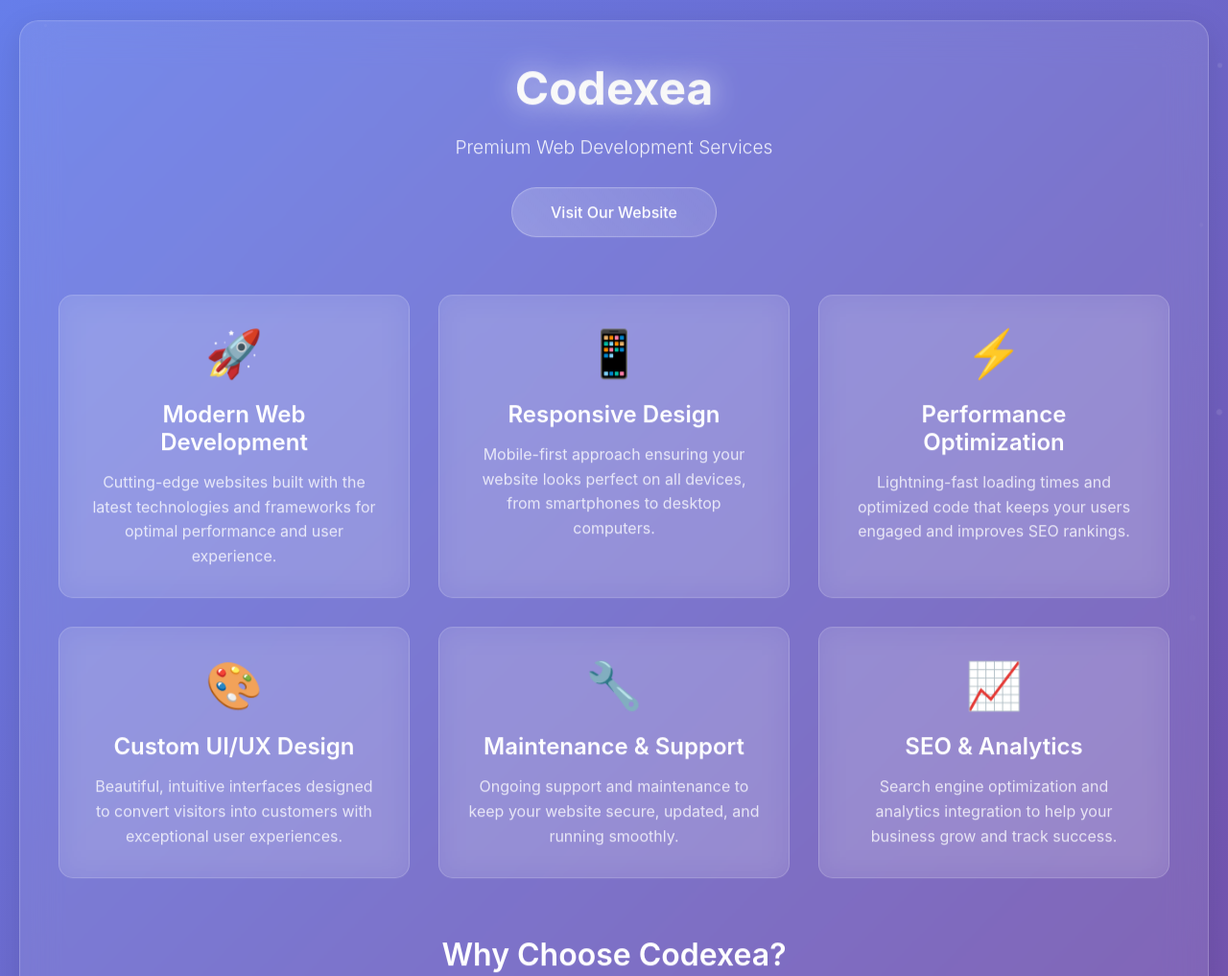
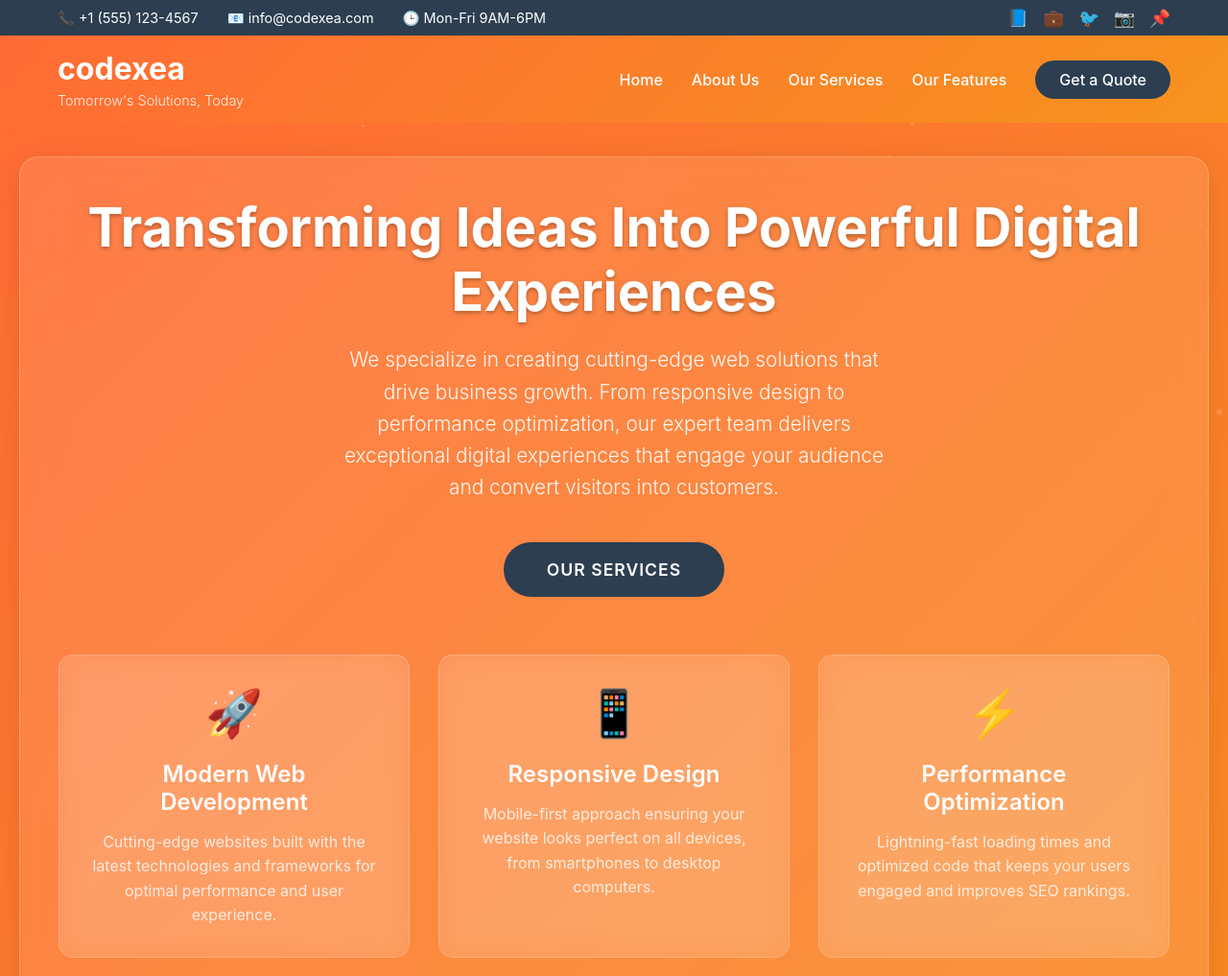
Before and after one commit to dhanukaprr/aiproject, a plain HTML site: page index.html in a window 1280 px wide. Shown: the top 1017 px of the page at 96% size. Drawn offline with Linux system fonts and the light colour scheme; a web font is replaced by a local one.

Commit message:
Update index.html

```diff
--- a/index.html
+++ b/index.html
@@ -14,7 +14,7 @@
 
         body {
             font-family: 'SF Pro Display', -apple-system, BlinkMacSystemFont, 'Segoe UI', Roboto, sans-serif;
-            background: linear-gradient(135deg, #667eea 0%, #764ba2 100%);
+            background: linear-gradient(135deg, #ff6b35 0%, #f7931e 100%);
             min-height: 100vh;
             overflow-x: hidden;
             color: #ffffff;
@@ -33,7 +33,7 @@
 
         .particle {
             position: absolute;
-            background: rgba(255, 255, 255, 0.1);
+            background: rgba(255, 255, 255, 0.15);
             border-radius: 50%;
             animation: float 6s ease-in-out infinite;
         }
@@ -41,6 +41,114 @@
         @keyframes float {
             0%, 100% { transform: translateY(0px) rotate(0deg); }
             50% { transform: translateY(-20px) rotate(180deg); }
+        }
+
+        /* Top header bar */
+        .top-header {
+            background: #2c3e50;
+            color: #ffffff;
+            padding: 8px 0;
+            font-size: 0.9rem;
+            position: relative;
+            z-index: 10;
+        }
+
+        .top-header-content {
+            max-width: 1200px;
+            margin: 0 auto;
+            display: flex;
+            justify-content: space-between;
+            align-items: center;
+            padding: 0 20px;
+        }
+
+        .contact-info {
+            display: flex;
+            gap: 30px;
+        }
+
+        .social-icons {
+            display: flex;
+            gap: 15px;
+        }
+
+        .social-icons a {
+            color: #ffffff;
+            text-decoration: none;
+            font-size: 1.1rem;
+            transition: color 0.3s ease;
+        }
+
+        .social-icons a:hover {
+            color: #ff6b35;
+        }
+
+        /* Main navigation */
+        .main-nav {
+            background: linear-gradient(135deg, #ff6b35 0%, #f7931e 100%);
+            padding: 15px 0;
+            position: relative;
+            z-index: 9;
+        }
+
+        .nav-content {
+            max-width: 1200px;
+            margin: 0 auto;
+            display: flex;
+            justify-content: space-between;
+            align-items: center;
+            padding: 0 20px;
+        }
+
+        .logo-section {
+            display: flex;
+            flex-direction: column;
+        }
+
+        .logo {
+            font-size: 2rem;
+            font-weight: 700;
+            color: #ffffff;
+            text-decoration: none;
+            margin-bottom: 5px;
+        }
+
+        .tagline {
+            font-size: 0.9rem;
+            color: rgba(255, 255, 255, 0.9);
+            font-weight: 300;
+        }
+
+        .nav-menu {
+            display: flex;
+            gap: 30px;
+            align-items: center;
+        }
+
+        .nav-menu a {
+            color: #ffffff;
+            text-decoration: none;
+            font-weight: 500;
+            transition: color 0.3s ease;
+        }
+
+        .nav-menu a:hover {
+            color: rgba(255, 255, 255, 0.8);
+        }
+
+        .nav-cta {
+            background: #2c3e50;
+            color: #ffffff;
+            padding: 10px 25px;
+            border-radius: 25px;
+            text-decoration: none;
+            font-weight: 500;
+            transition: all 0.3s ease;
+        }
+
+        .nav-cta:hover {
+            background: #34495e;
+            transform: translateY(-2px);
         }
 
         /* Glass morphism container */
@@ -68,46 +176,45 @@
             margin-bottom: 60px;
         }
 
-        .logo {
-            font-size: 3rem;
+        .main-headline {
+            font-size: 3.5rem;
             font-weight: 700;
-            background: linear-gradient(45deg, #ffffff, #f0f0f0);
-            -webkit-background-clip: text;
-            -webkit-text-fill-color: transparent;
-            background-clip: text;
+            color: #ffffff;
             margin-bottom: 20px;
-            animation: glow 2s ease-in-out infinite alternate;
+            line-height: 1.2;
+            text-shadow: 0 2px 4px rgba(0, 0, 0, 0.3);
         }
 
-        @keyframes glow {
-            from { text-shadow: 0 0 20px rgba(255, 255, 255, 0.5); }
-            to { text-shadow: 0 0 30px rgba(255, 255, 255, 0.8); }
-        }
-
-        .tagline {
-            font-size: 1.2rem;
+        .main-description {
+            font-size: 1.3rem;
             font-weight: 300;
-            opacity: 0.9;
-            margin-bottom: 30px;
+            color: rgba(255, 255, 255, 0.95);
+            margin-bottom: 40px;
+            line-height: 1.6;
+            max-width: 600px;
+            margin-left: auto;
+            margin-right: auto;
         }
 
         .cta-button {
             display: inline-block;
-            padding: 15px 40px;
-            background: linear-gradient(45deg, rgba(255, 255, 255, 0.2), rgba(255, 255, 255, 0.1));
-            border: 1px solid rgba(255, 255, 255, 0.3);
+            padding: 18px 45px;
+            background: #2c3e50;
+            border: none;
             border-radius: 50px;
             color: white;
             text-decoration: none;
-            font-weight: 500;
+            font-weight: 600;
+            font-size: 1.1rem;
             transition: all 0.3s ease;
-            backdrop-filter: blur(10px);
+            text-transform: uppercase;
+            letter-spacing: 1px;
         }
 
         .cta-button:hover {
-            background: linear-gradient(45deg, rgba(255, 255, 255, 0.3), rgba(255, 255, 255, 0.2));
-            transform: translateY(-2px);
-            box-shadow: 0 10px 25px rgba(0, 0, 0, 0.2);
+            background: #34495e;
+            transform: translateY(-3px);
+            box-shadow: 0 10px 25px rgba(44, 62, 80, 0.4);
         }
 
         /* Services grid */
@@ -206,7 +313,7 @@
             margin-top: 60px;
         }
 
-        .contact-info {
+        .contact-details {
             display: flex;
             justify-content: center;
             gap: 40px;
@@ -238,15 +345,41 @@
                 padding: 20px;
             }
 
-            .logo {
-                font-size: 2rem;
+            .main-headline {
+                font-size: 2.5rem;
+            }
+
+            .main-description {
+                font-size: 1.1rem;
+            }
+
+            .nav-content {
+                flex-direction: column;
+                gap: 20px;
+            }
+
+            .nav-menu {
+                flex-wrap: wrap;
+                justify-content: center;
+                gap: 20px;
+            }
+
+            .contact-info {
+                flex-direction: column;
+                gap: 15px;
+            }
+
+            .top-header-content {
+                flex-direction: column;
+                gap: 10px;
+                text-align: center;
             }
 
             .services {
                 grid-template-columns: 1fr;
             }
 
-            .contact-info {
+            .contact-details {
                 flex-direction: column;
                 align-items: center;
             }
@@ -280,12 +413,47 @@
     <!-- Animated background particles -->
     <div class="particles" id="particles"></div>
 
+    <!-- Top Header Bar -->
+    <div class="top-header">
+        <div class="top-header-content">
+            <div class="contact-info">
+                <span>📞 +1 (555) 123-4567</span>
+                <span>📧 info@codexea.com</span>
+                <span>🕒 Mon-Fri 9AM-6PM</span>
+            </div>
+            <div class="social-icons">
+                <a href="#" target="_blank">📘</a>
+                <a href="#" target="_blank">💼</a>
+                <a href="#" target="_blank">🐦</a>
+                <a href="#" target="_blank">📷</a>
+                <a href="#" target="_blank">📌</a>
+            </div>
+        </div>
+    </div>
+
+    <!-- Main Navigation -->
+    <nav class="main-nav">
+        <div class="nav-content">
+            <div class="logo-section">
+                <a href="#" class="logo">codexea</a>
+                <p class="tagline">Tomorrow's Solutions, Today</p>
+            </div>
+            <div class="nav-menu">
+                <a href="#home">Home</a>
+                <a href="#about">About Us</a>
+                <a href="#services">Our Services</a>
+                <a href="#features">Our Features</a>
+                <a href="#contact" class="nav-cta">Get a Quote</a>
+            </div>
+        </div>
+    </nav>
+
     <div class="glass-container">
         <!-- Header Section -->
         <header class="header fade-in">
-            <h1 class="logo">Codexea</h1>
-            <p class="tagline">Premium Web Development Services</p>
-            <a href="https://www.codexea.com" class="cta-button" target="_blank">Visit Our Website</a>
+            <h1 class="main-headline">Transforming Ideas Into Powerful Digital Experiences</h1>
+            <p class="main-description">We specialize in creating cutting-edge web solutions that drive business growth. From responsive design to performance optimization, our expert team delivers exceptional digital experiences that engage your audience and convert visitors into customers.</p>
+            <a href="#services" class="cta-button">Our Services</a>
         </header>
 
         <!-- Services Section -->
@@ -362,7 +530,7 @@
         <section class="contact fade-in">
             <h2 style="font-size: 2rem; font-weight: 600; margin-bottom: 20px;">Ready to Get Started?</h2>
             <p style="font-size: 1.1rem; opacity: 0.9; margin-bottom: 30px;">Transform your digital presence with Codexea's expert web development services.</p>
-            <div class="contact-info">
+            <div class="contact-details">
                 <div class="contact-item">
                     <span>🌐</span>
                     <a href="https://www.codexea.com" target="_blank" style="color: white; text-decoration: none;">www.codexea.com</a>
```
